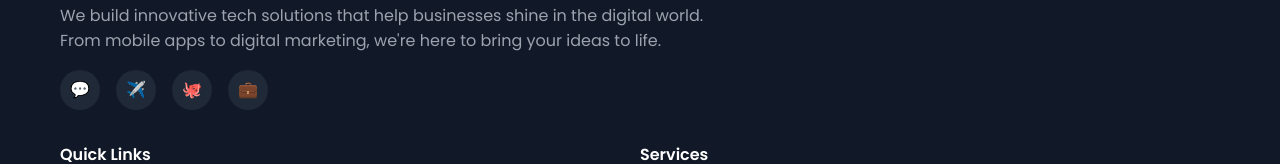
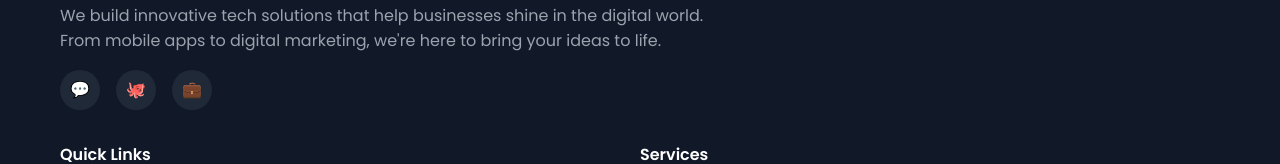
Before and after one commit to peaceolu/GoldenStarProgrammingandTechSolution, a React (Vite) app: page /services/1 in a window 1280 px wide. Shown: the part 236-400 px from the top of the page. Built offline with nearby package versions, Linux system fonts and the light colour scheme.

Commit message:
footer change

```diff
--- a/src/assets/components/Footer.jsx
+++ b/src/assets/components/Footer.jsx
@@ -23,9 +23,8 @@ const Footer = () => {
             </p>
             <div className="footer-social">
               {[
-                { name: 'WhatsApp', url: 'https://wa.me/234XXXXXXXXXX', icon: '💬' },
-                { name: 'Telegram', url: 'https://t.me/yourusername', icon: '✈️' },
-                { name: 'GitHub', url: 'https://github.com', icon: '🐙' },
+                { name: 'WhatsApp', url: 'https://wa.me/2349035043293', icon: '💬' },
+                              { name: 'GitHub', url: 'https://github.com', icon: '🐙' },
                 { name: 'LinkedIn', url: 'https://linkedin.com', icon: '💼' }
               ].map((social) => (
                 <a
```
